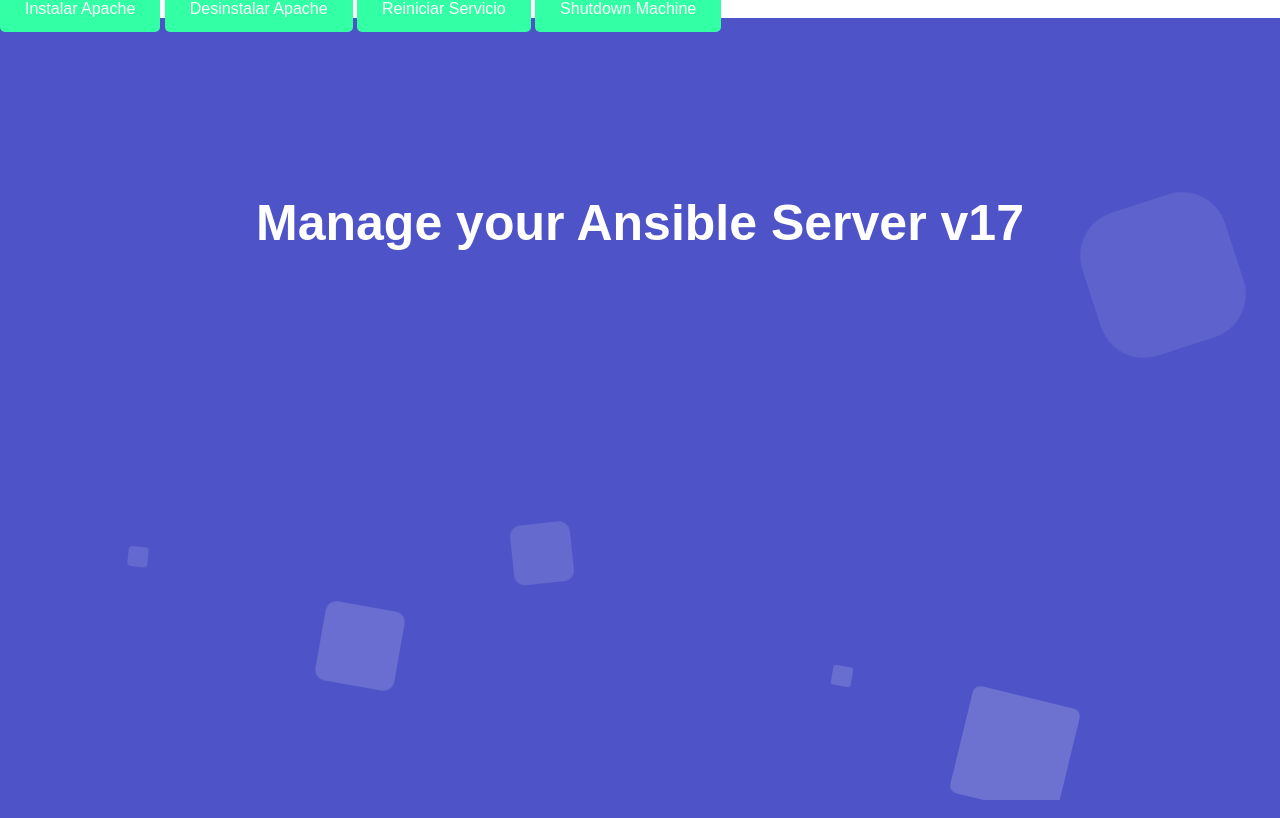
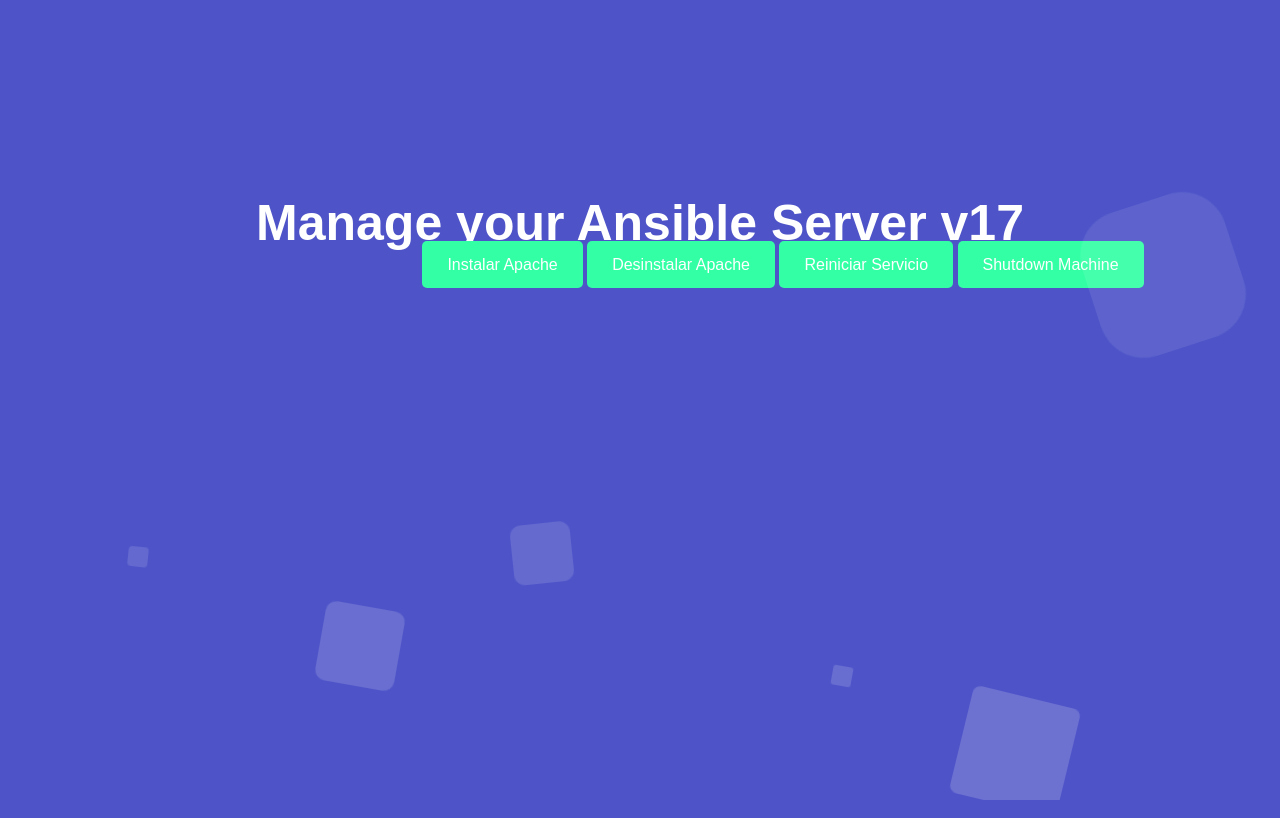
Before and after one commit to daraxta/TFGCICD, a Flask app: page / in a window 1280 px wide. Run offline with Flask 2, Linux system fonts and the light colour scheme.

Commit message:
AddFeatures

```diff
--- a/src/static/css/style.css
+++ b/src/static/css/style.css
@@ -19,36 +19,36 @@ body {
    font-family: "Exo", sans-serif;
 }
 
-.context {
+.contenido {
    width: 100%;
    position: absolute;
    top: 194px;
 }
 
-.context h1 {
+.contenido h1 {
    text-align: center;
    color: #fff;
    margin-bottom: 4px;
    font-size: 50px;
 }
-.context a {
+.contenido a {
    text-align: center;
    color: #fff;
    margin-bottom: 4px;
 }
-.test {
+.menu {
    position: absolute;
    margin-left: 33%;
    margin-top: 20%;
 }
-.area {
+.background {
    background: #4e54c8;
    background: -webkit-linear-gradient(to left, #8f94fb, #4e54c8);
    width: 100%;
    height: 100vh;
 }
 
-.circles {
+.circulos {
    position: absolute;
    top: 0;
    left: 0;
@@ -57,7 +57,7 @@ body {
    overflow: hidden;
 }
 
-.circles li {
+.circulos li {
    position: absolute;
    display: block;
    list-style: none;
@@ -68,14 +68,14 @@ body {
    bottom: -150px;
 }
 
-.circles li:nth-child(1) {
+.circulos li:nth-child(1) {
    left: 25%;
    width: 80px;
    height: 80px;
    animation-delay: 0s;
 }
 
-.circles li:nth-child(2) {
+.circulos li:nth-child(2) {
    left: 10%;
    width: 20px;
    height: 20px;
@@ -83,14 +83,14 @@ body {
    animation-duration: 12s;
 }
 
-.circles li:nth-child(3) {
+.circulos li:nth-child(3) {
    left: 70%;
    width: 20px;
    height: 20px;
    animation-delay: 4s;
 }
 
-.circles li:nth-child(4) {
+.circulos li:nth-child(4) {
    left: 40%;
    width: 60px;
    height: 60px;
@@ -98,28 +98,28 @@ body {
    animation-duration: 18s;
 }
 
-.circles li:nth-child(5) {
+.circulos li:nth-child(5) {
    left: 65%;
    width: 20px;
    height: 20px;
    animation-delay: 0s;
 }
 
-.circles li:nth-child(6) {
+.circulos li:nth-child(6) {
    left: 75%;
    width: 110px;
    height: 110px;
    animation-delay: 3s;
 }
 
-.circles li:nth-child(7) {
+.circulos li:nth-child(7) {
    left: 35%;
    width: 150px;
    height: 150px;
    animation-delay: 7s;
 }
 
-.circles li:nth-child(8) {
+.circulos li:nth-child(8) {
    left: 50%;
    width: 25px;
    height: 25px;
@@ -127,7 +127,7 @@ body {
    animation-duration: 45s;
 }
 
-.circles li:nth-child(9) {
+.circulos li:nth-child(9) {
    left: 20%;
    width: 15px;
    height: 15px;
@@ -135,7 +135,7 @@ body {
    animation-duration: 35s;
 }
 
-.circles li:nth-child(10) {
+.circulos li:nth-child(10) {
    left: 85%;
    width: 150px;
    height: 150px;
--- a/src/templates/inicio.html
+++ b/src/templates/inicio.html
@@ -9,24 +9,22 @@
 
     <!-- Titulo de la página-->
 
-<div class="context">
+<div class="contenido">
     <h1>Manage your Ansible Server v17</h1>
 </div>
 
     <!--En esta sección creo un menú donde hace referencia a las páginas de flask en python-->
 
-<div>
-
+<div class="menu">
     <a href="/iapache/">Instalar Apache</a>
     <a href="/papache/">Desinstalar Apache</a>
     <a href="/rapache/">Reiniciar Servicio</a>
     <a href="/poweroff/">Shutdown Machine</a>
 </div>
 
-<div class="area">
+<div class="background">
 
-    <ul class="circles">
-
+    <ul class="circulos">
        <li></li>
        <li></li>
        <li></li>
@@ -39,7 +37,5 @@
        <li></li>
     </ul>
  </div>
-
-
 </body>
 </html>
```
